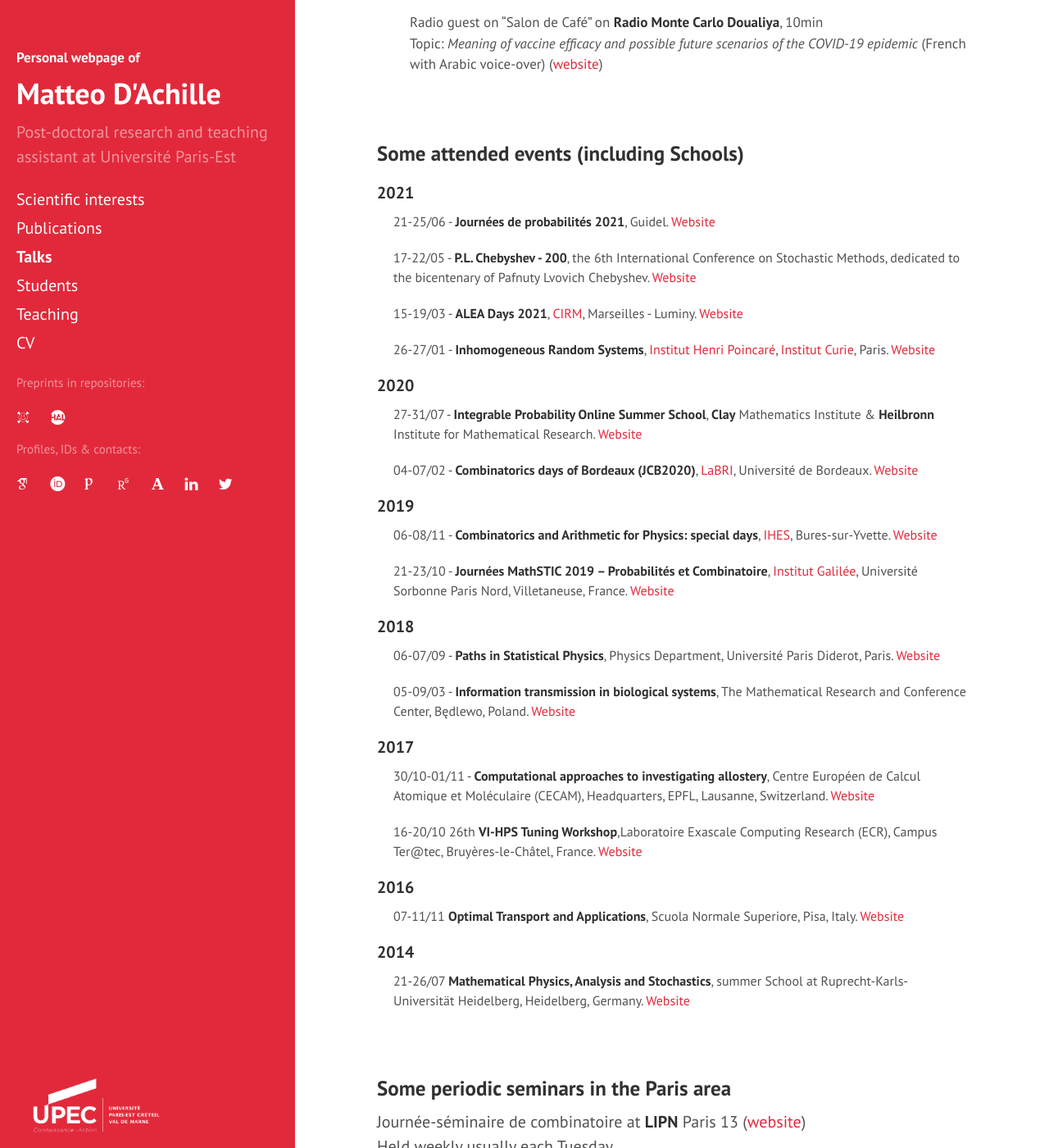
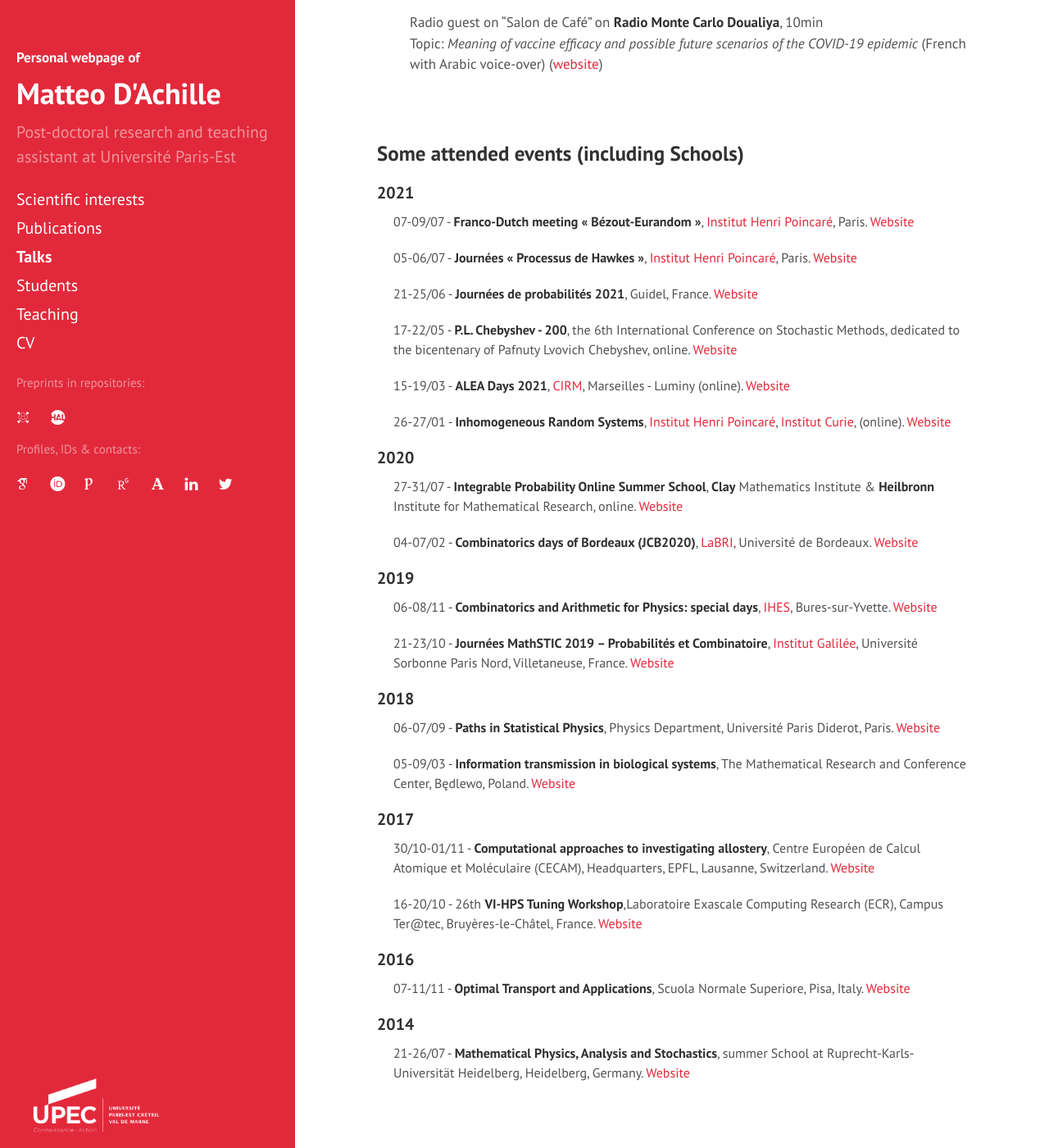
Before and after one commit to matteodachille/matteodachille.github.io, a Jekyll site: the page built from events.md, in a window 1280 px wide and 1400 px high, scrolled down 1190 px. Shown: the whole window at 82% size. Built offline with Jekyll 4.4.1, drawn with Linux system fonts in a browser that asks for light colours; nearby versions of some CDN libraries; some web fonts are replaced; formulas are drawn with MathJax 3; some of the changed text lies outside the part shown.

Commit message:
Updated events, corrected typos

```diff
--- a/events.md
+++ b/events.md
@@ -66,7 +66,7 @@ _Multiple \\(\zeta^*\\) values in the one dimensional ERAP with stretched-expone
 {: style="font-size: 17px; margin-left: 40px" }
 
 
-19/02 - Determinantal point processes working group, Laboratoire Painlevé, **Université de Lille**, 45 min
+19/02 - Determinantal point processes working group, **Laboratoire Painlevé**, **Université de Lille**, 45 min
 {: style="font-size: 16px;" }
 _Différences d'énergie asymptotique dans l'ERAP sur des variétés bidimensionnelles_, <a href="{{  site.baseurl }}downloads/erap22-Lille-finalv2.pdf" target="\_blank">slides <i class="fa fa-file-pdf-o" aria-hidden="true"></i></a>
 {: style="font-size: 17px; margin-left: 40px" }
@@ -112,25 +112,23 @@ _Le problème d'assignation aléatoire euclidienne: état de l'art et quelques r
 
 #### 2021
 {: .no_toc}
-
-21-25/06 - **Journées de probabilités 2021**, Guidel. [Website](https://journees-probabilites.univ-rennes1.fr/){:target="_blank"}
+07-09/07 - **Franco-Dutch meeting « Bézout-Eurandom »**, [Institut Henri Poincaré](http://www.ihp.fr/){:target="_blank"}, Paris. [Website](https://perso.math.u-pem.fr/le_ny.arnaud/ProgramIHP-July-Bezout-TUe-V3.pdf){:target="_blank"}
 {: style="font-size: 16px; margin-left: 20px" }
 
-17-22/05 - **P.L. Chebyshev - 200**, the 6th International Conference on Stochastic Methods, dedicated to the bicentenary of Pafnuty Lvovich Chebyshev. [Website](http://www.mathnet.ru/eng/conf1902){:target="_blank"}
+05-06/07 - **Journées « Processus de Hawkes »**, [Institut Henri Poincaré](http://www.ihp.fr/){:target="_blank"}, Paris. [Website](https://perso.math.u-pem.fr/le_ny.arnaud/listetitreProgramme-Hawkes.pdf){:target="_blank"}
 {: style="font-size: 16px; margin-left: 20px" }
-<!--
- the 6th International Conference on Stochastic Methods, dedicated to the bicentenary of Pafnuty Lvovich Chebyshev. [Website](http://www.mathnet.ru/eng/conf1902){:target="_blank"} <br/> Organizers: [Steklov Mathematical Institute](http://www.mi-ras.ru/?l=1){:target="_blank"}, [Steklov International Mathematical Center](http://simc.mi-ras.ru/eng/){:target="_blank"}, [St Petersburg Department of Steklov Mathematical
-Institute](http://www.pdmi.ras.ru/eng/institut/institut.php){:target="_blank"}, [Lomonosov Moscow State University](https://www.msu.ru/en/){:target="_blank"}, National
-Committee of the [Bernoulli Society for Mathematical Statistics, Probability,
-Combinatorics and Their Applications](http://www.bernoulli-society.org/){:target="_blank"}, [Don State Technical University](https://donstu.ru/en/){:target="_blank"}, [RUDN University](http://eng.rudn.ru/){:target="_blank"}, Journal [Theory of Probability and Its Applications](https://www.siam.org/publications/journals/theory-of-probability-and-its-applications-tvp){:target="_blank"} ([conference website](http://www.mathnet.ru/eng/conf1902){:target="_blank"})
-{: style="font-size: 17px; margin-left: 40px" }
--->
 
-15-19/03 - **ALEA Days 2021**, [CIRM](https://www.cirm-math.com/){:target="_blank"}, Marseilles - Luminy. [Website](http://gt-alea.math.cnrs.fr/alea2021/){:target="_blank"}
+21-25/06 - **Journées de probabilités 2021**, Guidel, France. [Website](https://journees-probabilites.univ-rennes1.fr/){:target="_blank"}
+{: style="font-size: 16px; margin-left: 20px" }
+
+17-22/05 - **P.L. Chebyshev - 200**, the 6th International Conference on Stochastic Methods, dedicated to the bicentenary of Pafnuty Lvovich Chebyshev, online. [Website](http://www.mathnet.ru/eng/conf1902){:target="_blank"}
+{: style="font-size: 16px; margin-left: 20px" }
+
+15-19/03 - **ALEA Days 2021**, [CIRM](https://www.cirm-math.com/){:target="_blank"}, Marseilles - Luminy (online). [Website](http://gt-alea.math.cnrs.fr/alea2021/){:target="_blank"}
 {: style="font-size: 16px; margin-left: 20px" }
 
 
-26-27/01 - **Inhomogeneous Random Systems**, [Institut Henri Poincaré](http://www.ihp.fr/){:target="_blank"}, [Institut Curie](https://curie.fr/){:target="_blank"}, Paris. [Website](http://irs.math.cnrs.fr/2021/){:target="_blank"}
+26-27/01 - **Inhomogeneous Random Systems**, [Institut Henri Poincaré](http://www.ihp.fr/){:target="_blank"}, [Institut Curie](https://curie.fr/){:target="_blank"}, (online). [Website](http://irs.math.cnrs.fr/2021/){:target="_blank"}
 {: style="font-size: 16px; margin-left: 20px" }
 
 
@@ -139,7 +137,7 @@ Combinatorics and Their Applications](http://www.bernoulli-society.org/){:target
 {: .no_toc}
 
 
-27-31/07 - **Integrable Probability Online Summer School**, **Clay** Mathematics Institute & **Heilbronn** Institute for Mathematical Research. [Website](https://www.claymath.org/events/cmi-himr-integrable-probability-summer-school){:target="_blank"}
+27-31/07 - **Integrable Probability Online Summer School**, **Clay** Mathematics Institute & **Heilbronn** Institute for Mathematical Research, online. [Website](https://www.claymath.org/events/cmi-himr-integrable-probability-summer-school){:target="_blank"}
 {: style="font-size: 16px; margin-left: 20px" }
 
 04-07/02 -  **Combinatorics days of Bordeaux (JCB2020)**, [LaBRI](https://www.labri.fr/){:target="_blank"}, Université de Bordeaux. [Website](https://jcb2020.labri.fr/){:target="_blank"}
@@ -163,7 +161,7 @@ Combinatorics and Their Applications](http://www.bernoulli-society.org/){:target
 {: style="font-size: 16px; margin-left: 20px" }
 
 
-05-09/03  - **Information transmission in biological systems**, The Mathematical Research and Conference Center, Będlewo, Poland.
+05-09/03 - **Information transmission in biological systems**, The Mathematical Research and Conference Center, Będlewo, Poland.
 [Website](https://www.impan.pl/en/activities/banach-center/conferences/18-sstransmission){:target="_blank"}
 {: style="font-size: 16px; margin-left: 20px" }
 
@@ -175,20 +173,20 @@ Combinatorics and Their Applications](http://www.bernoulli-society.org/){:target
 [Website](https://www.cecam.org/workshop-1414.html){:target="_blank"}
 {: style="font-size: 16px; margin-left: 20px" }
 
-16-20/10 26th **VI-HPS Tuning Workshop**,Laboratoire Exascale Computing Research (ECR), Campus Ter@tec, Bruyères-le-Châtel, France. [Website](http://www.vi-hps.org/training/tws/tw26.html){:target="_blank"}
+16-20/10 - 26th **VI-HPS Tuning Workshop**,Laboratoire Exascale Computing Research (ECR), Campus Ter@tec, Bruyères-le-Châtel, France. [Website](http://www.vi-hps.org/training/tws/tw26.html){:target="_blank"}
 {: style="font-size: 16px; margin-left: 20px" }
 
 
 #### 2016
 {: .no_toc}
 
-07-11/11 **Optimal Transport and Applications**, Scuola Normale Superiore, Pisa, Italy. [Website](http://webtheory.sns.it/optimal-transport/index.php){:target="_blank"}
+07-11/11 - **Optimal Transport and Applications**, Scuola Normale Superiore, Pisa, Italy. [Website](http://webtheory.sns.it/optimal-transport/index.php){:target="_blank"}
 {: style="font-size: 16px; margin-left: 20px" }
 
 #### 2014
 {: .no_toc}
 
-21-26/07 **Mathematical Physics, Analysis and Stochastics**, summer School at Ruprecht-Karls-Universität Heidelberg, Heidelberg, Germany.
+21-26/07 - **Mathematical Physics, Analysis and Stochastics**, summer School at Ruprecht-Karls-Universität Heidelberg, Heidelberg, Germany.
 [Website](http://www.thphys.uni-heidelberg.de/~salmhofer/summerschool-2014/summer-school-2014.html){:target="_blank"}
 {: style="font-size: 16px; margin-left: 20px" }
 
```
